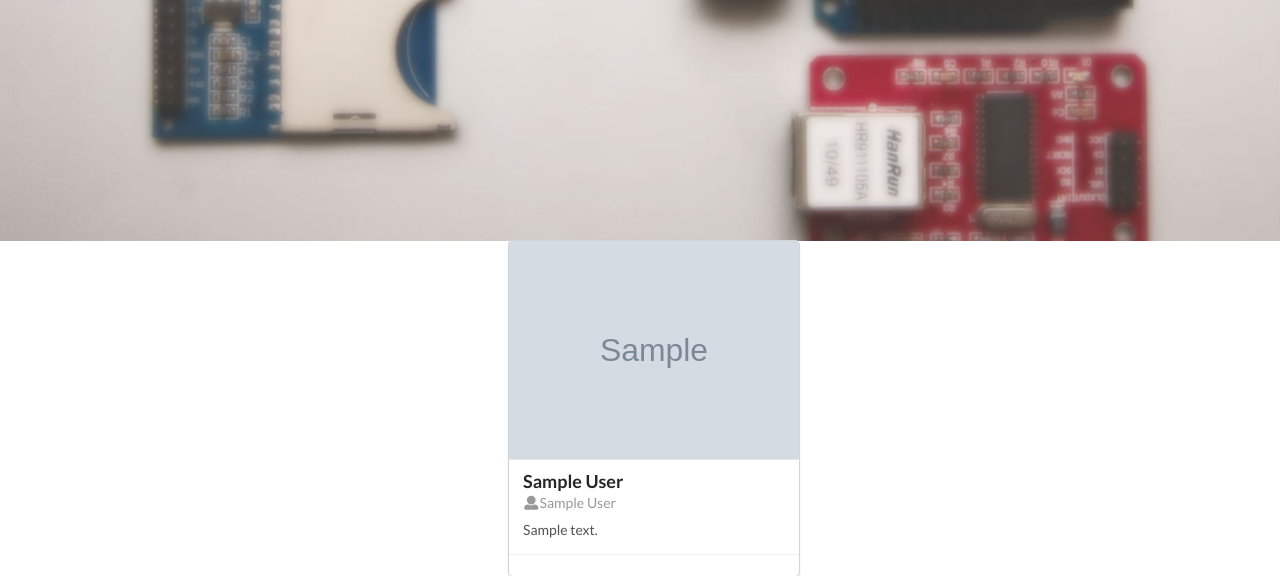
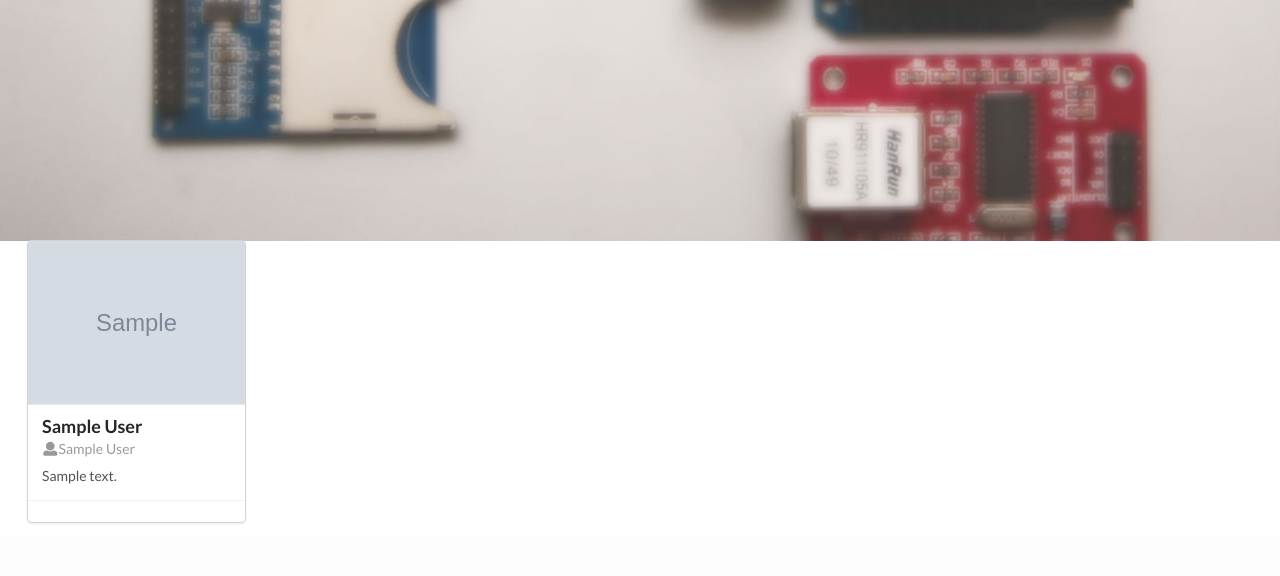
Before and after one commit to fxleblanc/SiteCedille2.0, a Django app: a page that uses django/cedille/member/templates/view_member.html in a window 1280 px wide. Shown: the part 624-1200 px from the top of the page. After the commit the page ends 1148 px from the top, so only its background shows below. Run offline with Django 3.2, Linux system fonts and the light colour scheme; tables that the repository leaves empty hold one stand-in row (values such as "Sample post"); grey boxes marked "Sample" are stand-in pictures; some libraries are stand-ins or nearby versions.

Commit message:
Updated the way the template is render

```diff
--- a/django/cedille/member/templates/view_member.html
+++ b/django/cedille/member/templates/view_member.html
@@ -9,7 +9,7 @@
     <div>
     </div>
 {% for member in members %}
-
+<div class="three wide column">
 <div class="ui centered card">
   <div class="image">
     <img src="/media/{{member.picture}}">
@@ -26,6 +26,7 @@
   <div class="extra content">
   </div>
 </div>
+</div>
 {% endfor %}
 </div>
 </div>
```
